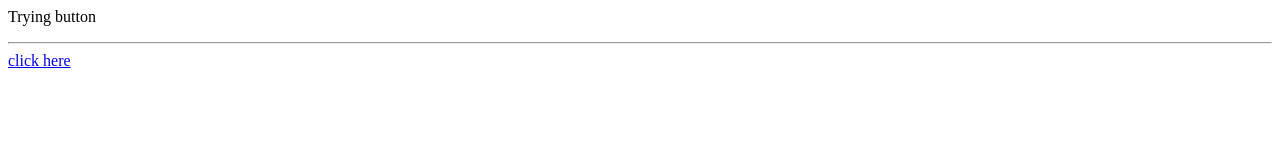
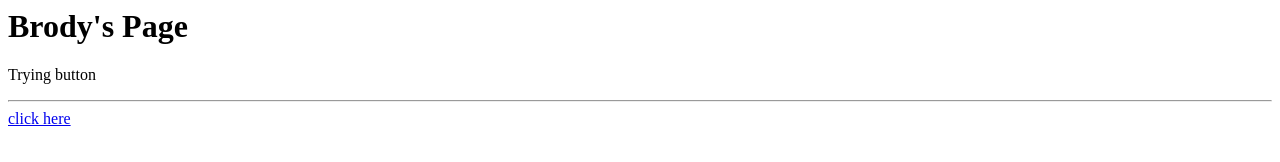
Before and after one commit to Brody02/Brody02.github.io, a plain HTML site: page brody.html in a window 1280 px wide. Drawn offline with Linux system fonts and the light colour scheme.

Commit message:
Update brody.html

```diff
--- a/brody.html
+++ b/brody.html
@@ -1,6 +1,6 @@
 <title>Codetry1</title>
 
-
+<h1>Brody's Page</h1>
 <p>Trying button</p>
 <hr>
 <a href="https://www.w3schools.com/tags/tag_button.asp">click here</a>
```
